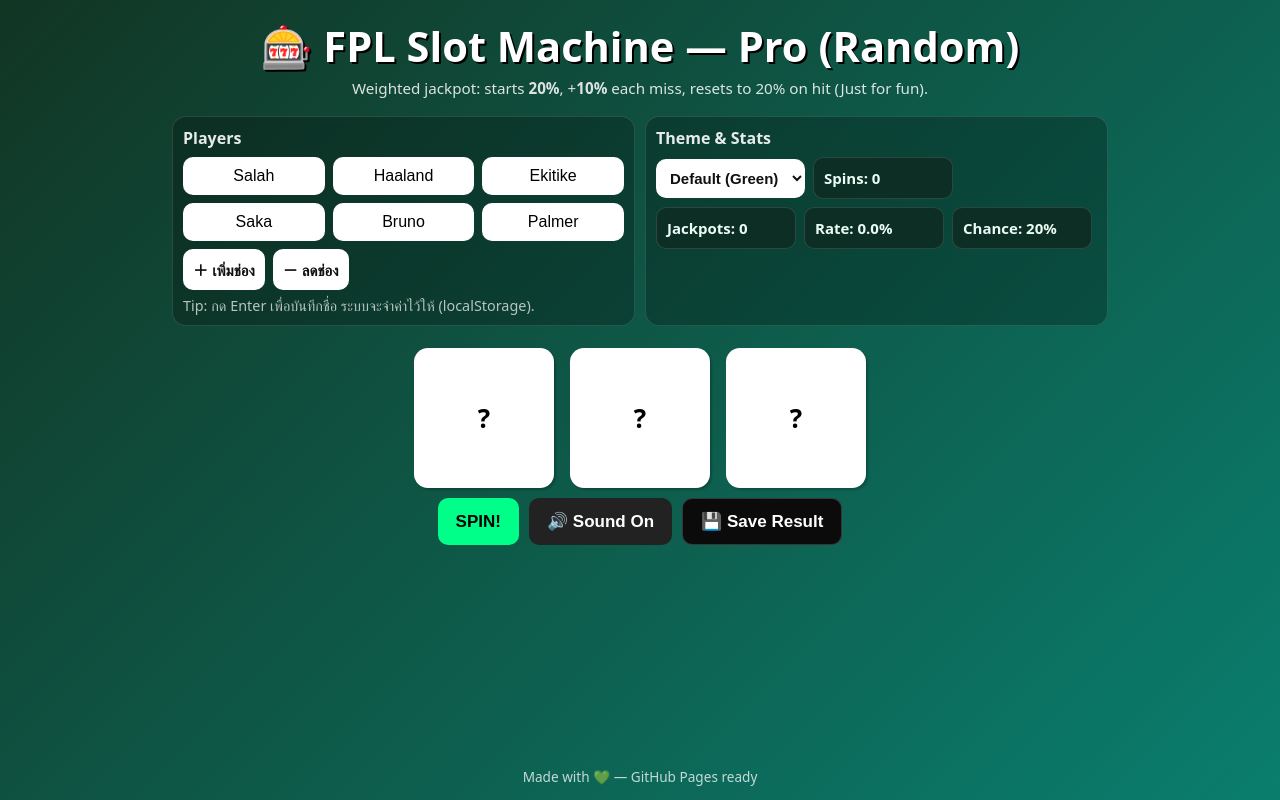
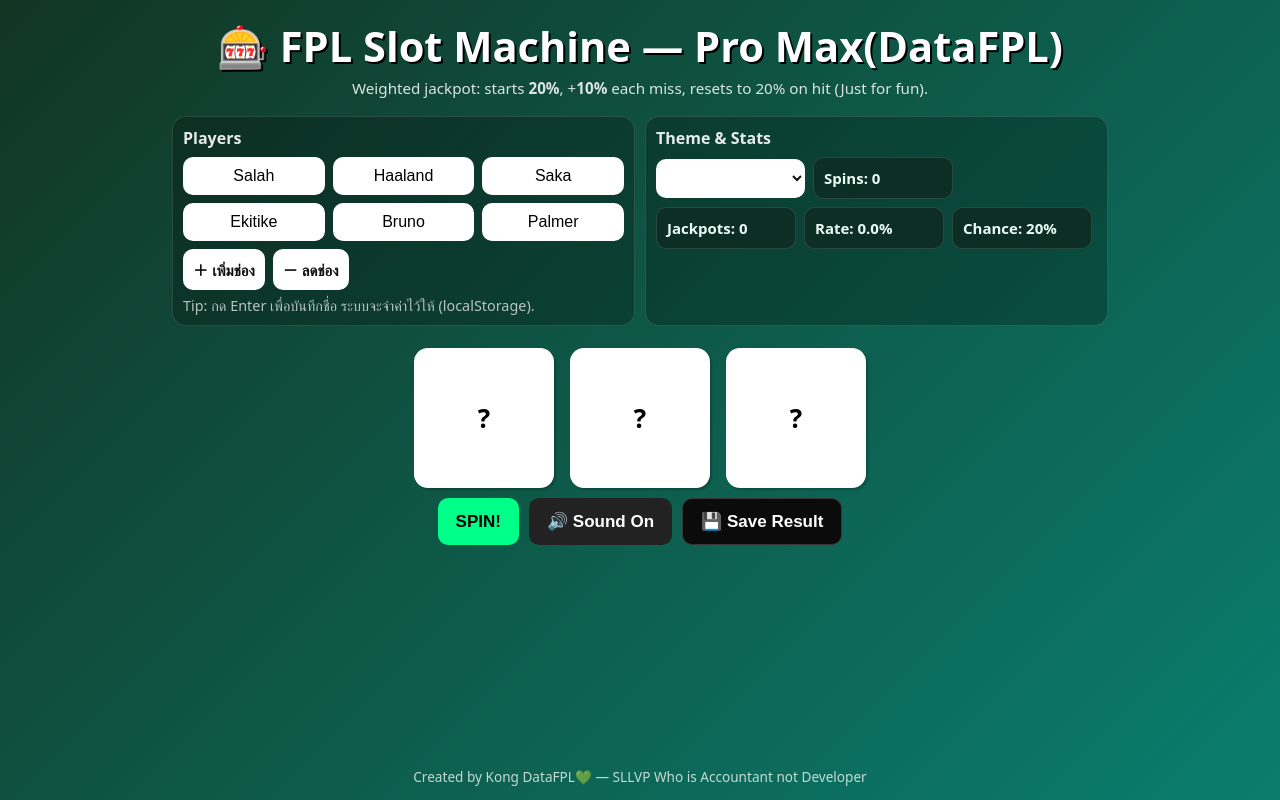
Before and after one commit to paka-byte/FPL-Slot-Machine-Pro-Max, a plain HTML site: page index.html in a window 1280 px wide. Drawn offline with Linux system fonts and the light colour scheme.

Commit message:
Update index.html

```diff
--- a/index.html
+++ b/index.html
@@ -3,7 +3,7 @@
 <head>
 <meta charset="UTF-8" />
 <meta name="viewport" content="width=device-width, initial-scale=1" />
-<title>FPL Slot Machine — Pro (Random)</title>
+<title>FPL Slot Machine — Pro Max(DataFPL)</title>
 <style>
   :root{ --bg1:#123524;--bg2:#0a7e6e;--accent:#00ff88;--danger:#ff4444; }
   *{box-sizing:border-box}
@@ -40,7 +40,7 @@
 <link rel="preload" href="./sounds/goal.mp3" as="audio">
 </head>
 <body>
-  <h1>🎰 FPL Slot Machine — Pro (Random)</h1>
+  <h1>🎰 FPL Slot Machine — Pro Max(DataFPL)</h1>
   <div class="sub">Weighted jackpot: starts <b>20%</b>, +<b>10%</b> each miss, resets to 20% on hit (Just for fun).</div>
 
   <div class="wrap">
@@ -59,7 +59,7 @@
         <h3>Theme & Stats</h3>
         <div class="row">
           <select id="themeSelect" title="Theme">
-            <option value="Default">Default (Green)</option>
+            <option value="Default(FPL)">Default (Green)</option>
             <option value="Arsenal">Arsenal</option>
             <option value="Liverpool">Liverpool</option>
             <option value="ManCity">Man City</option>
@@ -112,7 +112,7 @@
 
   let state = {
     spinCount: 0, jackpots: 0,
-    names: ["Salah","Haaland","Ekitike","Saka","Bruno","Palmer"],
+    names: ["Salah","Haaland","Saka","Ekitike","Bruno","Palmer"],
     theme: "Default", history: [],
     jackpotChance: 0.2 // start 20%
   };
@@ -349,15 +349,15 @@
   // Init
   loadState();
   if (!Array.isArray(state.names) || state.names.length === 0) {
-    state.names = ["Salah","Haaland","Ekitike","Saka","Bruno","Palmer"];
+    state.names = ["Salah","Haaland","Saka","Ekitike","Bruno","Palmer"];
   }
   if (typeof state.jackpotChance !== "number" || isNaN(state.jackpotChance)) state.jackpotChance = 0.2;
   renderInputs();
-  themeSelect.value = state.theme || "Default";
+  themeSelect.value = state.theme || "Default(FPL)";
   applyTheme(themeSelect.value);
   refreshStats();
   setMuted(false);
 })();</script>
-<footer>Made with 💚 — GitHub Pages ready</footer>
+<footer>Created by Kong DataFPL💚 — SLLVP Who is Accountant not Developer</footer>
 </body>
 </html>
```
